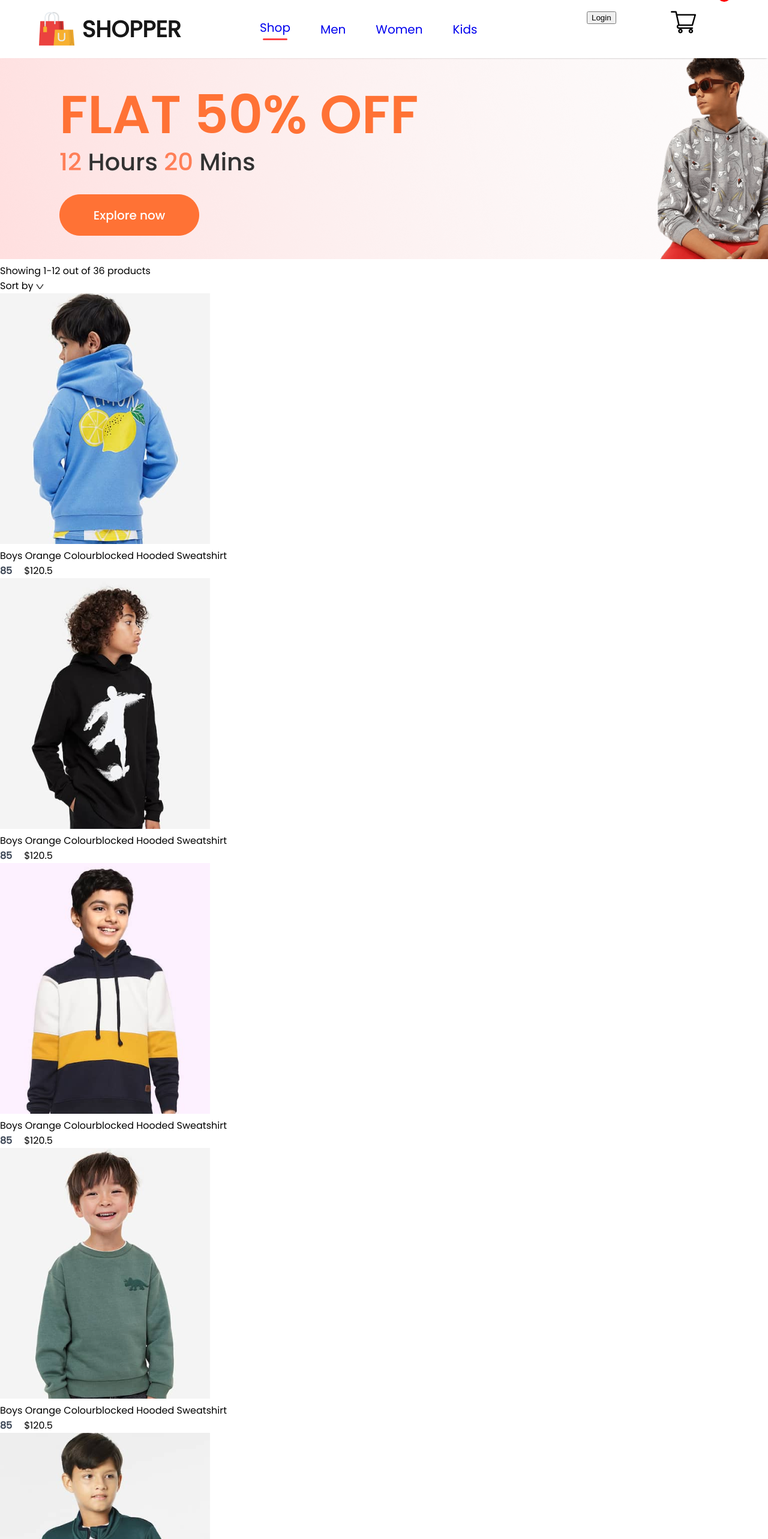
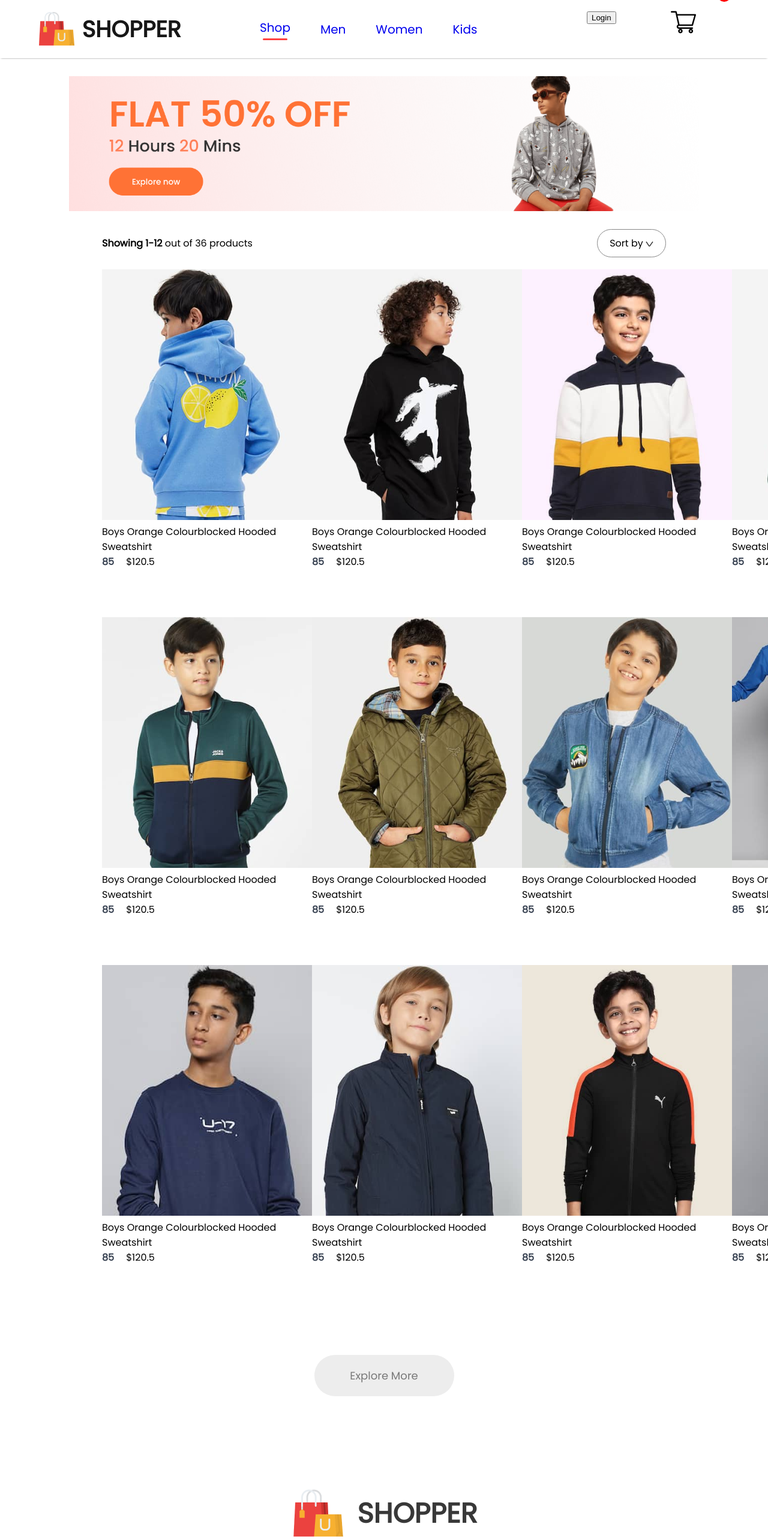
Before and after one commit to Sanskruti-Gohil/Ecommerce1, a React (Create React App) app: page /kids in a window 1280 px wide. Shown: the top 2566 px of the page at 60% size. Built offline with nearby package versions, Linux system fonts and the light colour scheme.

Commit message:
commit 6

```diff
--- a/src/Components/Breadcrums/breadcrum.jsx
+++ b/src/Components/Breadcrums/breadcrum.jsx
@@ -1,12 +1,14 @@
 import React from 'react';
+import './Breadcrum.css';
 import arrow_icon from '../Assets/breadcrum_arrow.png';
-import './breadcrum.css';
-export const breadcrum = (props) => {
-    const {product}=props;
+
+
+const Breadcrum = (props) => {
+    const {product} = props;
   return (
     <div className='breadcrum'>
         HOME<img src={arrow_icon} alt=""/> SHOP <img src={arrow_icon} alt=""/>{product.category}<img src={arrow_icon} alt=""/>{product.name}
     </div>
   )
 }
-export default breadcrum
+export default Breadcrum
--- a/src/Components/Item/Item.jsx
+++ b/src/Components/Item/Item.jsx
@@ -5,7 +5,7 @@
 const Item = (props) => {
   return (
     <div classname='item'>
-        <Link to={'/product/${props.id}'}><img src={props.image} alt="" /></Link>
+        <Link to={'./product/${props.id}'}><img src={props.image} alt="" /></Link>
         <p>{props.name}</p>
         <div className="item-prices">
             <div className="item-price-new">
--- a/src/Context/ShopContext.jsx
+++ b/src/Context/ShopContext.jsx
@@ -1,4 +1,4 @@
-import React, { createContext } from 'react'
+import React, { createContext } from 'react';
 import all_product from "../Components/Assets/all_product";
 
 export const ShopContext = createContext(null);
--- a/src/Pages/Css/ShopCategory.css
+++ b/src/Pages/Css/ShopCategory.css
@@ -0,0 +1,38 @@
+.shopcategory-banner{
+    display:block;
+    margin: 30px auto;
+    width: 82%;
+}
+.shopcategory-indexSort{
+    display: flex;
+    margin: 0px 170px;
+    justify-content: space-between;
+    align-items:center;
+}
+.shopcategory-sort{
+    padding: 10px 20px;
+    border-radius: 40px;
+    border: 1px solid #888;
+}
+.shopcategory-indexSort p span{
+    font-weight: 600;
+}
+.shopcategory-products{
+    margin: 20px 170px;
+    display: grid;
+    grid-template-columns: 1fr 1fr 1fr 1fr;
+    row-gap:80px;
+}
+.shopcaterory-loadmore{
+    display:flex;
+    justify-content: center;
+    align-items: center;
+    margin: 150px auto;
+    width: 233px;
+    height: 69px;
+    border-radius: 75px;
+    background: #ededed;
+    color: #787878;
+    font-size: 18px;
+    font-weight: 500;
+}
--- a/src/Pages/Product.jsx
+++ b/src/Pages/Product.jsx
@@ -1,7 +1,8 @@
 import React, { useContext } from 'react'
+import {ShopContext } from '../Context/ShopContext'
 import { useParams } from 'react-router-dom';
 import ProductDisplay from '../Components/ProductDisplay/ProductDisplay';
-//import Breadcrum from '../Components/Breadcrums/breadcrum';
+import Breadcrum from '../Components/Breadcrums/Breadcrum';
 
 const Product = () => {
 const{all_product}=useContext(ShopContext);
--- a/src/Pages/ShopCategory.jsx
+++ b/src/Pages/ShopCategory.jsx
@@ -9,7 +9,7 @@
   const {all_product} = useContext(ShopContext);
   return (
     <div className='shop-category'>
-      <img src={props.banner} alt="" />
+      <img className='shopcategory-banner' src={props.banner} alt="" />
       <div className="shopcategory-indexSort">
         <p>
           <span>Showing 1-12</span> out of 36 products
@@ -28,6 +28,9 @@
           }
         })}
       </div>
+      <div className="shopcaterory-loadmore">
+        Explore More
+      </div>
     </div>
   )
 }
```
